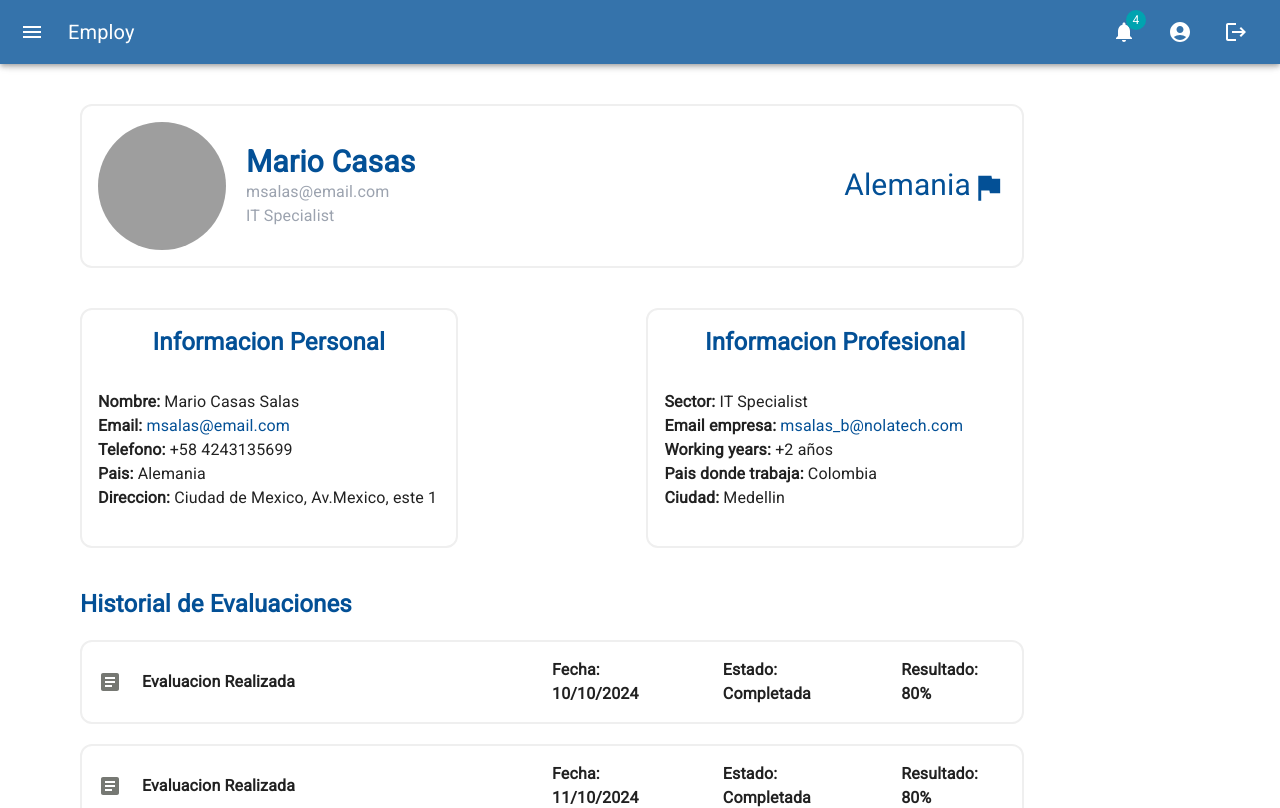
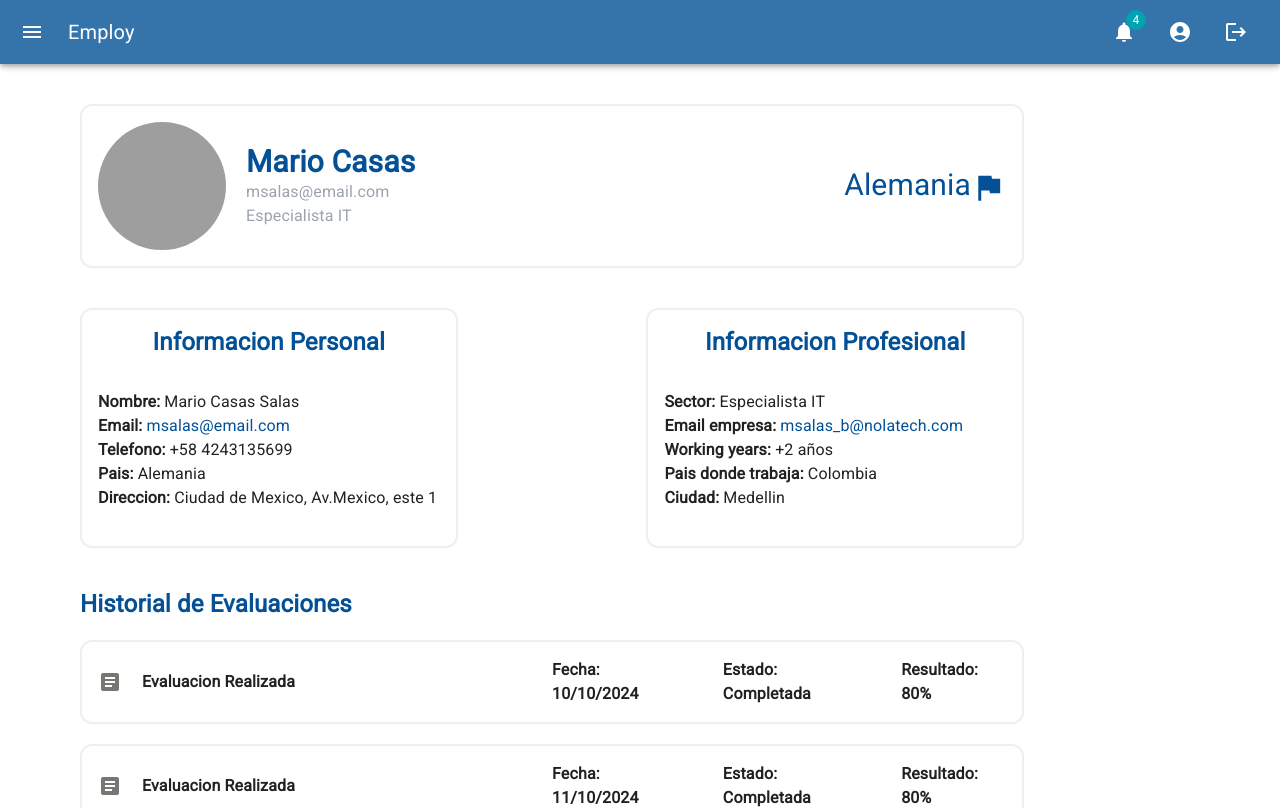
Before and after one commit to zSarcoz/nolatech-pt, a Next.js app: page /dashboard/employ/1 in a window 1280 px wide. Shown: the top 808 px of the page. Built offline with nearby package versions, Linux system fonts and the light colour scheme; grey boxes are pictures that could not be loaded.

Commit message:
[bugfix] fix

```diff
--- a/src/assets/data/tables/employes-data.ts
+++ b/src/assets/data/tables/employes-data.ts
@@ -32,7 +32,7 @@ export const rows: Data[] = [
     timeWorking: "+2 años",
     remotePlaceWorking: "Colombia",
     city: "Medellin",
-    role: "IT Specialist"
+    role: "Especialista IT"
   },
   {
     id: 2,
@@ -64,7 +64,7 @@ export const rows: Data[] = [
     timeWorking: "+2 años",
     remotePlaceWorking: "Venezuela",
     city: "Vargas",
-    role: "Designer "
+    role: "Diseñador"
   },
   {
     id: 4,
@@ -80,7 +80,7 @@ export const rows: Data[] = [
     timeWorking: "+3 años",
     remotePlaceWorking: "Venezuela",
     city: "Caracas",
-    role: "Consultant "
+    role: "Consultor"
   }
 ]
 
```
